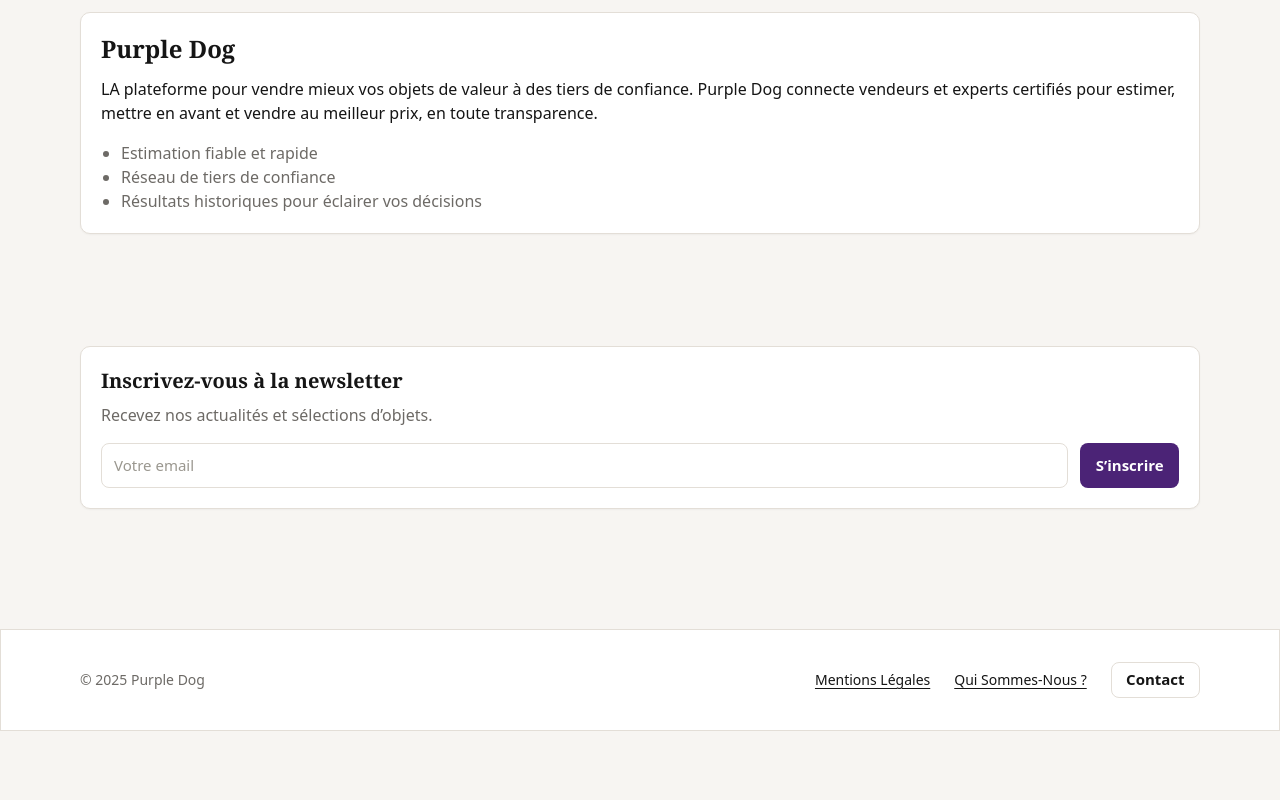
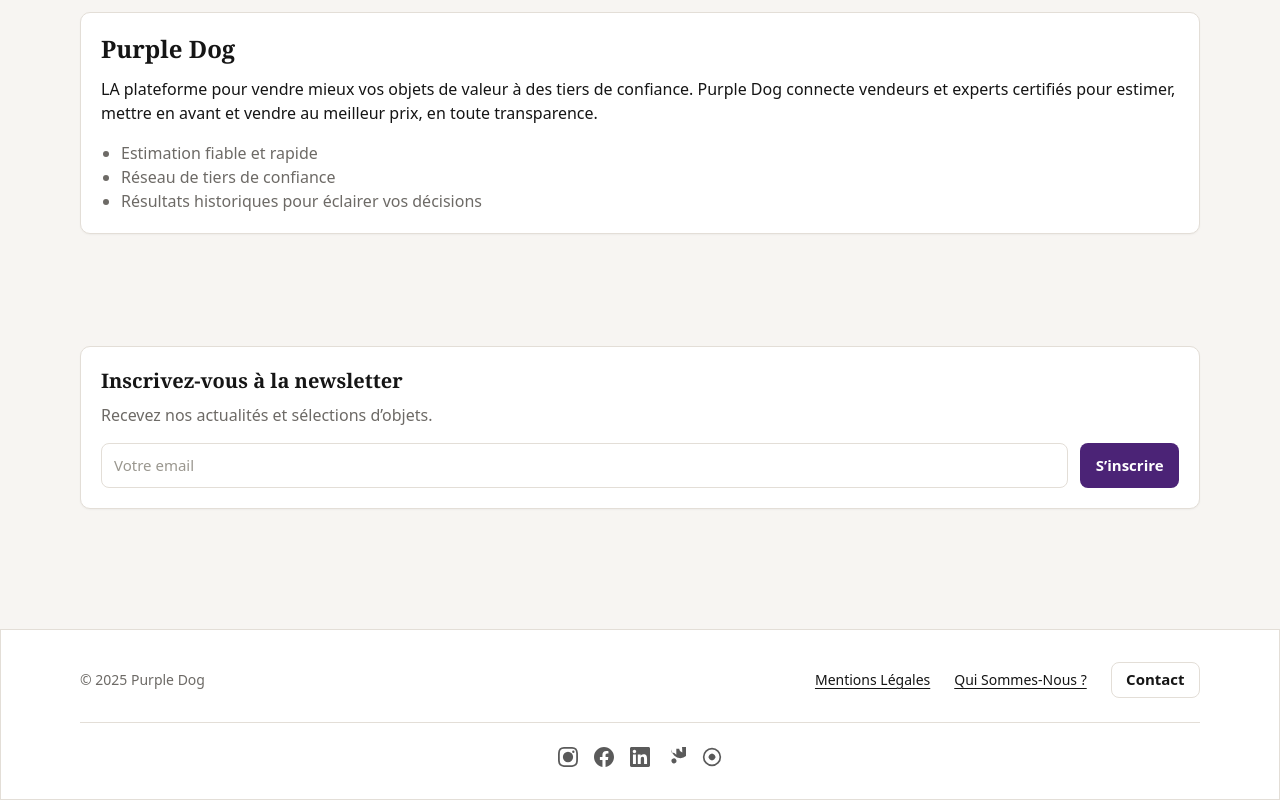
Before and after one commit to jsankare/purple-dog-front, a Next.js app: page / in a window 1280 px wide. Shown: the part 1223-2023 px from the top of the page. Before the commit the page ends 1954 px from the top, so only its background shows below. Built offline with nearby package versions, Linux system fonts and the light colour scheme.

Commit message:
ajout des RS

```diff
--- a/app/components/layout/Footer.tsx
+++ b/app/components/layout/Footer.tsx
@@ -1,10 +1,13 @@
 import Link from "next/link";
+import SocialLinks from "./SocialLinks";
 
 export default function Footer() {
   return (
     <footer className="mt-16 border-t border-subtle surface">
       <div className="mx-auto w-full max-w-6xl px-4">
-        <div className="flex flex-col items-center justify-between gap-4 py-8 sm:flex-row">
+        <div className="space-y-6 py-8">
+          {/* Navigation et liens */}
+          <div className="flex flex-col items-center justify-between gap-4 sm:flex-row">
             <div className="text-sm text-muted">
               © {new Date().getFullYear()} Purple Dog
             </div>
@@ -14,6 +17,15 @@ export default function Footer() {
               <Link href="/contact" className="btn btn-outline h-9">Contact</Link>
             </nav>
           </div>
+
+          {/* Divider */}
+          <div style={{ borderTopColor: "var(--border)", borderTopWidth: "1px" }} />
+
+          {/* Réseaux sociaux */}
+          <div className="flex items-center justify-center">
+            <SocialLinks variant="horizontal" size="md" />
+          </div>
+        </div>
       </div>
     </footer>
   );
--- /dev/null
+++ b/app/components/layout/SocialLinks.tsx
@@ -0,0 +1,94 @@
+// app/components/layout/SocialLinks.tsx
+"use client";
+
+import Link from "next/link";
+import { SOCIAL_MEDIA_LIST } from "@/lib/social-media";
+import { JSX } from "react";
+
+interface SocialLinksProps {
+  variant?: "horizontal" | "vertical";
+  size?: "sm" | "md" | "lg";
+}
+
+export default function SocialLinks({ variant = "horizontal", size = "md" }: SocialLinksProps) {
+  const iconSizeClasses = {
+    sm: "w-4 h-4",
+    md: "w-5 h-5",
+    lg: "w-6 h-6",
+  };
+
+  const containerClasses = {
+    horizontal: "flex items-center gap-4",
+    vertical: "flex flex-col gap-3",
+  };
+
+  return (
+    <div className={containerClasses[variant]}>
+      {SOCIAL_MEDIA_LIST.map((social) => (
+        <Link
+          key={social.platform}
+          href={social.url}
+          target="_blank"
+          rel="noopener noreferrer"
+          aria-label={`Suivez-nous sur ${social.label}`}
+          className="group inline-flex items-center justify-center rounded-lg transition-all hover:scale-110 active:scale-95"
+          style={{
+            color: "var(--text)",
+            opacity: 0.7,
+          }}
+          onMouseEnter={(e) => {
+            (e.currentTarget as HTMLElement).style.opacity = "1";
+            (e.currentTarget as HTMLElement).style.color = "var(--brand)";
+          }}
+          onMouseLeave={(e) => {
+            (e.currentTarget as HTMLElement).style.opacity = "0.7";
+            (e.currentTarget as HTMLElement).style.color = "var(--text)";
+          }}
+        >
+          <SocialIcon platform={social.platform} className={iconSizeClasses[size]} />
+        </Link>
+      ))}
+    </div>
+  );
+}
+
+interface SocialIconProps {
+  platform: string;
+  className?: string;
+}
+
+function SocialIcon({ platform, className = "w-5 h-5" }: SocialIconProps) {
+  const iconProps = { viewBox: "0 0 24 24", fill: "currentColor", className };
+
+  const icons: Record<string, JSX.Element> = {
+    instagram: (
+      <svg {...iconProps} aria-hidden="true">
+        <path d="M12 2.163c3.204 0 3.584.012 4.85.07 3.252.148 4.771 1.691 4.919 4.919.058 1.265.069 1.645.069 4.849 0 3.205-.012 3.584-.069 4.849-.149 3.225-1.664 4.771-4.919 4.919-1.266.057-1.645.069-4.849.069-3.204 0-3.584-.012-4.849-.069-3.259-.149-4.771-1.699-4.919-4.92-.058-1.265-.07-1.644-.07-4.849 0-3.204.013-3.583.07-4.849.149-3.227 1.664-4.771 4.919-4.919 1.266-.057 1.645-.069 4.849-.069zm0-2.163c-3.259 0-3.667.014-4.947.072-4.358.2-6.78 2.618-6.98 6.98-.059 1.281-.073 1.689-.073 4.948 0 3.259.014 3.668.072 4.948.2 4.358 2.618 6.78 6.98 6.98 1.281.058 1.689.072 4.948.072 3.259 0 3.668-.014 4.948-.072 4.354-.2 6.782-2.618 6.979-6.98.059-1.28.073-1.689.073-4.948 0-3.259-.014-3.667-.072-4.947-.196-4.354-2.617-6.78-6.979-6.98-1.281-.059-1.69-.073-4.949-.073zM5.838 12a6.162 6.162 0 1 1 12.324 0 6.162 6.162 0 0 1-12.324 0zM12 16a4 4 0 1 1 0-8 4 4 0 0 1 0 8zm4.965-10.322a1.44 1.44 0 1 1 2.881.001 1.44 1.44 0 0 1-2.881-.001z" />
+      </svg>
+    ),
+    facebook: (
+      <svg {...iconProps} aria-hidden="true">
+        <path d="M24 12.073c0-6.627-5.373-12-12-12s-12 5.373-12 12c0 5.99 4.388 10.954 10.125 11.854v-8.385H7.078v-3.47h3.047V9.43c0-3.007 1.792-4.669 4.533-4.669 1.312 0 2.686.235 2.686.235v2.953H15.83c-1.491 0-1.956.925-1.956 1.874v2.25h3.328l-.532 3.47h-2.796v8.385C19.612 23.027 24 18.062 24 12.073z" />
+      </svg>
+    ),
+    linkedin: (
+      <svg {...iconProps} aria-hidden="true">
+        <path d="M20.447 20.452h-3.554v-5.569c0-1.328-.027-3.037-1.852-3.037-1.853 0-2.136 1.445-2.136 2.939v5.667H9.351V9h3.414v1.561h.046c.477-.9 1.637-1.85 3.37-1.85 3.601 0 4.267 2.37 4.267 5.455v6.286zM5.337 7.433c-1.144 0-2.063-.926-2.063-2.065 0-1.138.92-2.063 2.063-2.063 1.14 0 2.064.925 2.064 2.063 0 1.139-.925 2.065-2.064 2.065zm1.782 13.019H3.555V9h3.564v11.452zM22.225 0H1.771C.792 0 0 .774 0 1.729v20.542C0 23.227.792 24 1.771 24h20.451C23.2 24 24 23.227 24 22.271V1.729C24 .774 23.2 0 22.225 0z" />
+      </svg>
+    ),
+    tiktok: (
+      <svg {...iconProps} aria-hidden="true">
+        <path d="M19.59 6.69a4.83 4.83 0 0 1-3.77-4.25V2h-3.45v13.67a2.89 2.89 0 0 1-5.66 1.94 2.89 2.89 0 0 1 5.66-1.93V9.4a6.84 6.84 0 0 0-5.66-2.82v-3.77a10.61 10.61 0 0 0 10.61 10.6 10.52 10.52 0 0 0 1.54-20.91z" />
+      </svg>
+    ),
+    pinterest: (
+      <svg {...iconProps} aria-hidden="true">
+        <circle cx="12" cy="12" r="10" fill="none" stroke="currentColor" strokeWidth="2" />
+        <path d="M8 12c0 2.21 1.79 4 4 4s4-1.79 4-4-1.79-4-4-4-4 1.79-4 4z" />
+        <path d="M12 8v8m-4-4h8" strokeWidth="1.5" stroke="currentColor" fill="none" />
+      </svg>
+    ),
+  };
+
+  return icons[platform] || null;
+}
--- /dev/null
+++ b/lib/social-media.ts
@@ -0,0 +1,40 @@
+// lib/social-media.ts
+
+export type SocialMediaPlatform = "instagram" | "facebook" | "linkedin" | "tiktok" | "pinterest";
+
+export interface SocialMedia {
+  platform: SocialMediaPlatform;
+  label: string;
+  url: string;
+  icon: React.ReactNode;
+}
+
+export const SOCIAL_MEDIA: Record<SocialMediaPlatform, Omit<SocialMedia, "icon">> = {
+  instagram: {
+    platform: "instagram",
+    label: "Instagram",
+    url: "https://instagram.com/purpledogfr",
+  },
+  facebook: {
+    platform: "facebook",
+    label: "Facebook",
+    url: "https://facebook.com/purpledogfr",
+  },
+  linkedin: {
+    platform: "linkedin",
+    label: "LinkedIn",
+    url: "https://linkedin.com/company/purpledogfr",
+  },
+  tiktok: {
+    platform: "tiktok",
+    label: "TikTok",
+    url: "https://tiktok.com/@purpledogfr",
+  },
+  pinterest: {
+    platform: "pinterest",
+    label: "Pinterest",
+    url: "https://pinterest.com/purpledogfr",
+  },
+};
+
+export const SOCIAL_MEDIA_LIST = Object.values(SOCIAL_MEDIA);
```
Lines whose indentation alone changed are shown as unchanged.
